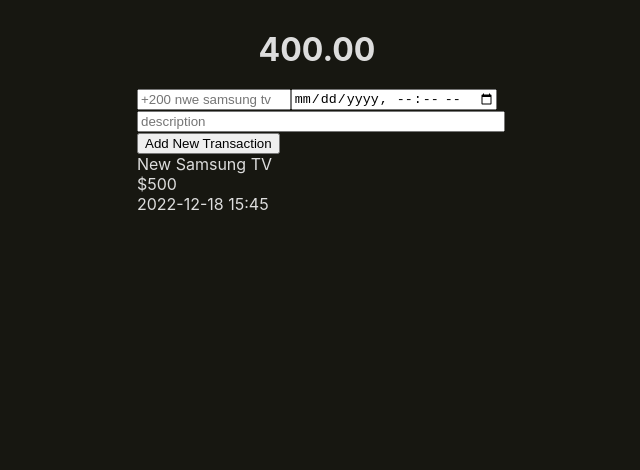
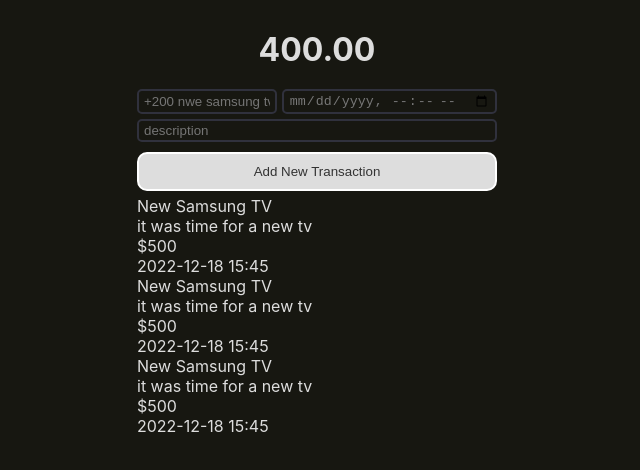
Before and after one commit to VelpCode/ReactMoneyTracker, a React (Create React App) app in the folder my-app/: page / in a window 1280 px wide. Shown: the top 470 px of the page, without its empty margins (323-963 px from the left). Built offline with nearby package versions, Linux system fonts and the light colour scheme.

Commit message:
creating layout of app

```diff
--- a/my-app/src/App.css
+++ b/my-app/src/App.css
@@ -1,5 +1,8 @@
+* {
+  box-sizing: border-box;
+}
+
 body {
-
   background-color: #171711;
   color: #ddd;
 }
@@ -23,8 +26,39 @@ form {
 
 form input {
   width: 100%;
+  background-color: #171711;
+  color: #ddd;
+  border: 2px solid #30313d;
+  padding: 2px 5px;
+  border-radius: 5px;
+}
+
+form input[type="datetime-local"] {
+  color: #777;
+}
+
+form button {
+  color: #333;
+  background-color: #ddd;
+  border: 2px solid #fff;
+  border-radius: 10px;
+  width: 100%;
+  cursor: pointer;
+  padding: 10px;
+  margin-top: 10px;;
 }
 
 form div.basics {
   display: flex;
+  gap: 5px;
+  margin-bottom: 5px;
 }
+
+div.transactions {
+  margin-top: 5px;
+
+}
+
+div.transaction {
+  display: ;
+}
--- a/my-app/src/App.js
+++ b/my-app/src/App.js
@@ -21,10 +21,31 @@ function App() {
         <div className = "transaction">
           <div className = "left">
             <div className = "name">New Samsung TV</div>
+            <div className='description'>it was time for a new tv</div>
           </div>
           <div className = "right">
             <div className = "price">$500</div>
-            <div className = "datetime">2022-12-18 15:45</div>
+            <div className = "datetime">2022-12-18 15:45  </div>
+          </div>
+        </div>
+        <div className = "transaction">
+          <div className = "left">
+            <div className = "name">New Samsung TV</div>
+            <div className='description'>it was time for a new tv</div>
+          </div>
+          <div className = "right">
+            <div className = "price">$500</div>
+            <div className = "datetime">2022-12-18 15:45  </div>
+          </div>
+        </div>
+        <div className = "transaction">
+          <div className = "left">
+            <div className = "name">New Samsung TV</div>
+            <div className='description'>it was time for a new tv</div>
+          </div>
+          <div className = "right">
+            <div className = "price">$500</div>
+            <div className = "datetime">2022-12-18 15:45  </div>
           </div>
         </div>
       </div>
```
